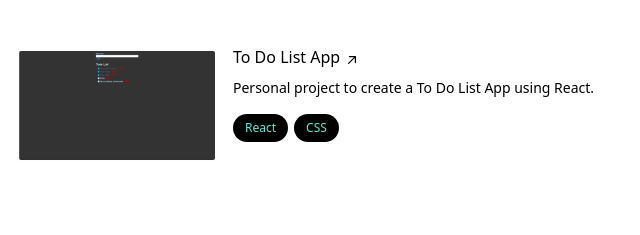
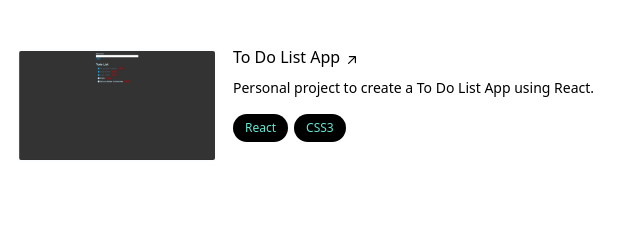
Before and after one commit to sean-anderson-dev/portfolio, a plain HTML site: page index.html in a window 1280 px wide. Shown: the part 1069-1304 px from the top of the page, 3-643 px from the left. Drawn offline with nearby package versions, Linux system fonts and the light colour scheme.

Commit message:
minor change on labels

```diff
--- a/index.html
+++ b/index.html
@@ -178,7 +178,7 @@
                     </p>
                     <ul class="mt-2 flex flex-wrap" aria-label="Technologies used:">
                         <li class="mr-1.5 mt-2"><div class="flex items-center rounded-full bg-black  px-3 py-1 text-xs font-medium leading-5 text-teal-300 ">React</div></li>
-                        <li class="mr-1.5 mt-2"><div class="flex items-center rounded-full bg-black  px-3 py-1 text-xs font-medium leading-5 text-teal-300 ">CSS</div></li>
+                        <li class="mr-1.5 mt-2"><div class="flex items-center rounded-full bg-black  px-3 py-1 text-xs font-medium leading-5 text-teal-300 ">CSS3</div></li>
                     </ul>
                 </div>
                 <img alt="To Do List App Preview" loading="lazy" width="200" height="48" decoding="async" data-nimg="1" class="aspect-video object-cover rounded border-2 border-slate-200/10 transition group-hover:border-slate-200/30 sm:order-1 sm:col-span-2 sm:translate-y-1" style="color:transparent" src="img/todolist.jpg">
```
